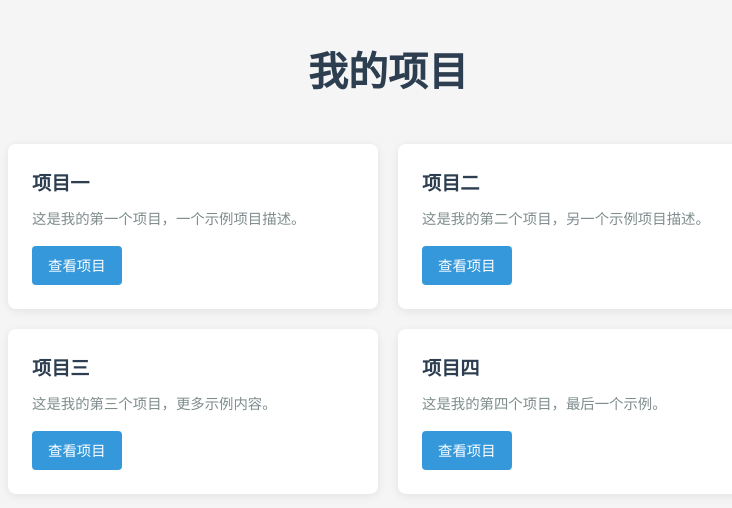
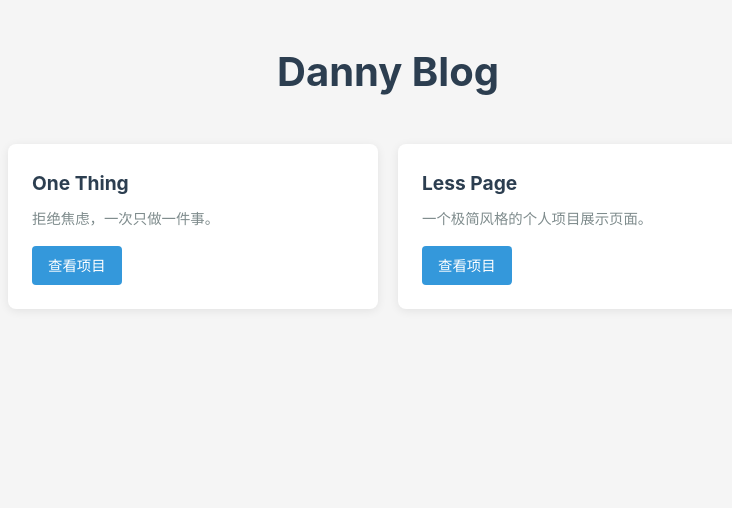
Before and after one commit to wux-a/LessPage, a plain HTML site: page index.html in a window 1280 px wide. Shown: the whole page, without its empty margins (252-984 px from the left). Drawn offline with Linux system fonts and the light colour scheme.

Commit message:
Update index.html

```diff
--- a/index.html
+++ b/index.html
@@ -8,28 +8,17 @@
 </head>
 <body>
     <div class="container">
-        <h1>我的项目</h1>
+        <h1>Danny Blog</h1>
         <div class="projects">
             <div class="project">
-                <h2>项目一</h2>
-                <p>这是我的第一个项目，一个示例项目描述。</p>
-                <a href="https://github.com/yourusername/project1" target="_blank">查看项目</a>
+                <h2>One Thing</h2>
+                <p>拒绝焦虑，一次只做一件事。</p>
+                <a href="https://one-thing-wuguowee-6586-dannys-projects-10c01644.vercel.app?_vercel_share=bLwqylPvwgiY7v7xRwBWtn4LN8ZxddZ8" target="_blank">查看项目</a>
             </div>
             <div class="project">
-                <h2>项目二</h2>
-                <p>这是我的第二个项目，另一个示例项目描述。</p>
-                <a href="https://github.com/yourusername/project2" target="_blank">查看项目</a>
-            </div>
-            <div class="project">
-                <h2>项目三</h2>
-                <p>这是我的第三个项目，更多示例内容。</p>
-                <a href="https://github.com/yourusername/project3" target="_blank">查看项目</a>
-            </div>
-            <div class="project">
-                <h2>项目四</h2>
-                <p>这是我的第四个项目，最后一个示例。</p>
-                <a href="https://github.com/yourusername/project4" target="_blank">查看项目</a>
-            </div>
+                <h2>Less Page</h2>
+                <p>一个极简风格的个人项目展示页面。</p>
+                <a href="https://one-thing-wuguowee-6586-dannys-projects-10c01644.vercel.app?_vercel_share=bLwqylPvwgiY7v7xRwBWtn4LN8ZxddZ8" target="_blank">查看项目</a>
         </div>
     </div>
 </body>
```
